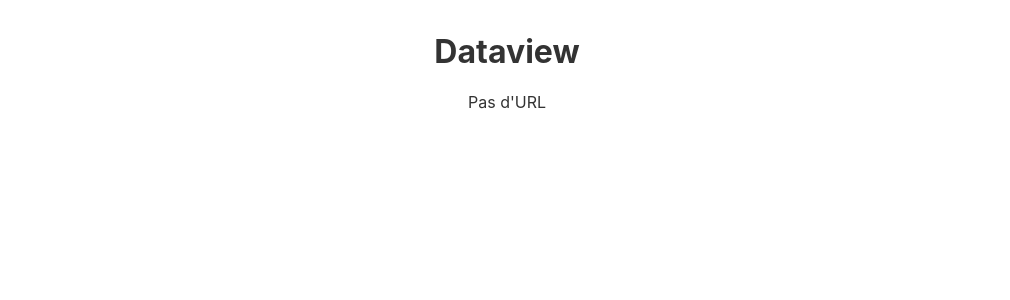
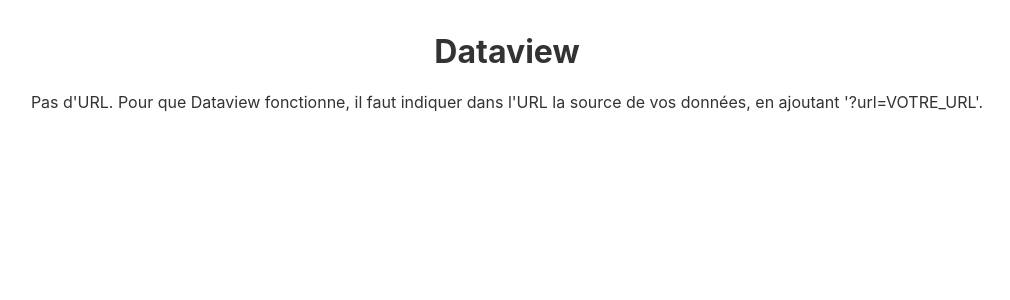
Before and after one commit to eyssette/dataview, a SvelteKit app: page / in a window 1280 px wide. Shown: the top 300 px of the page, without its empty margins (133-1143 px from the left). Built offline with nearby package versions, Linux system fonts and the light colour scheme.

Commit message:
Update +page.svelte

```diff
--- a/src/routes/+page.svelte
+++ b/src/routes/+page.svelte
@@ -68,7 +68,7 @@
 <h1>{title}</h1>
 
 {#if getURL=='' || getURL==null}
-	<p>Pas d'URL</p>
+	<p>Pas d'URL. Pour que Dataview fonctionne, il faut indiquer dans l'URL la source de vos données, en ajoutant '?url=VOTRE_URL'.</p>
 {:else}
 	{#await dataParsed}
 			<p><span class="loader"></span></p>
```
